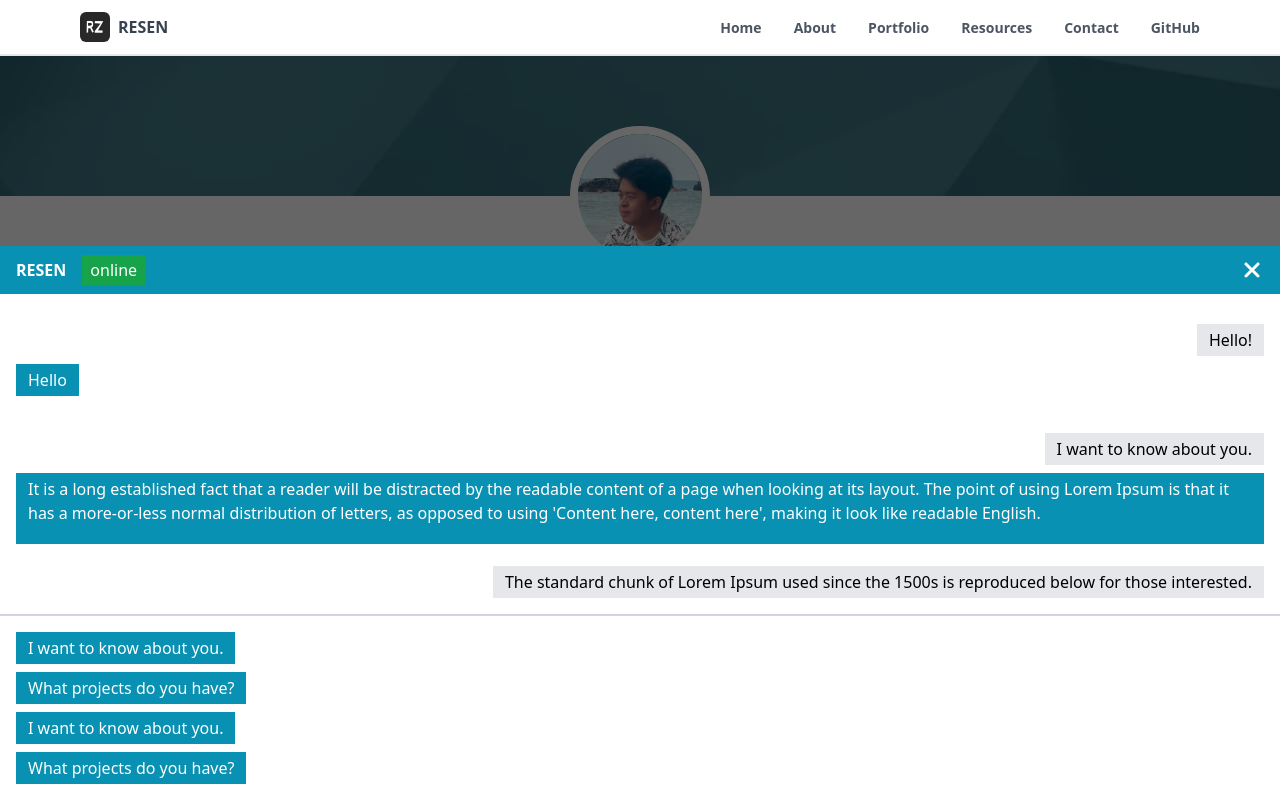
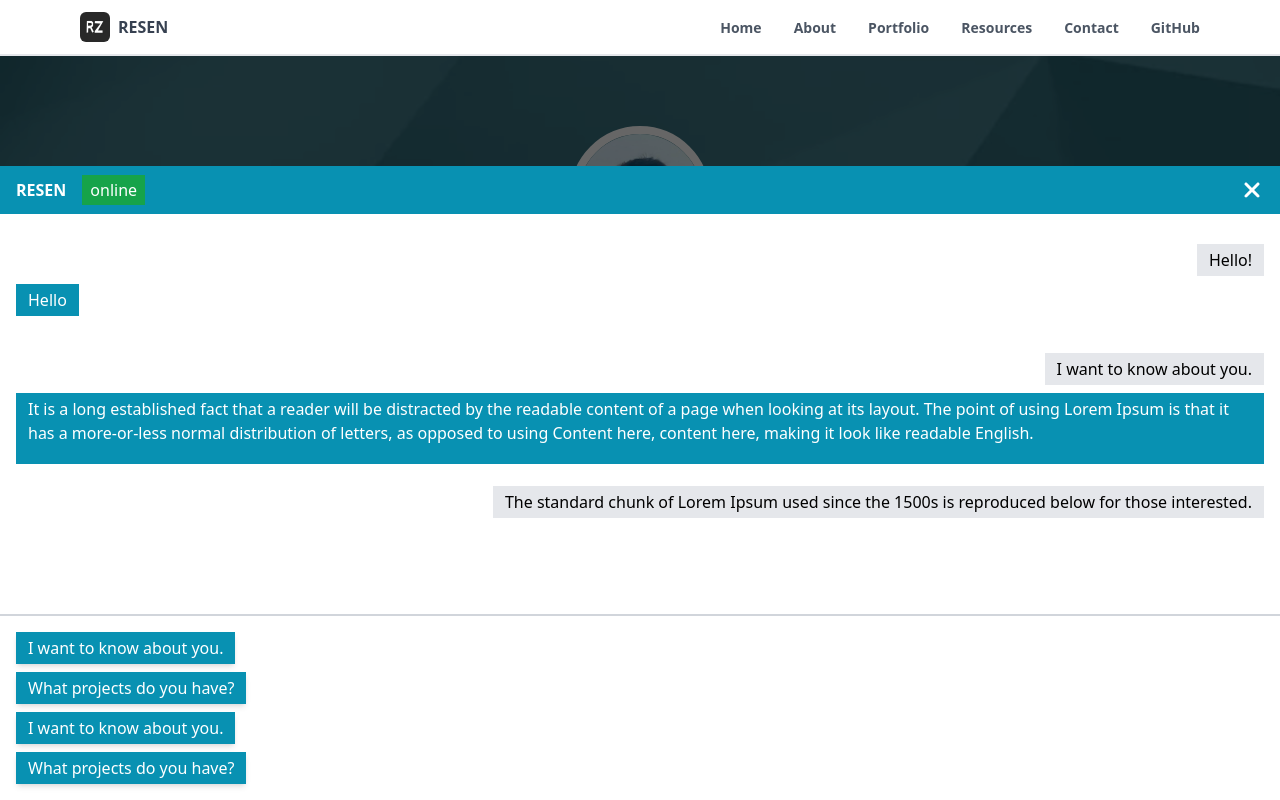
Before and after one commit to resenzhu/nextjs, a Next.js app: page / in a window 1280 px wide. Both pictures are taken after a click on the button "HELLO". Built offline with nearby package versions, Linux system fonts and the light colour scheme; what tailwindcss-animated would draw is missing.

Commit message:
separate chat and choices component

```diff
--- /dev/null
+++ b/src/components/main/home/chatbot/chat.tsx
@@ -0,0 +1,24 @@
+const Chat = (): JSX.Element => (
+  <>
+    <div className='w-fit place-self-end bg-gray-200 px-3 py-1'>Hello!</div>
+    <div className='w-fit place-self-start bg-cyan-600 px-3 py-1 text-white'>
+      Hello
+    </div>
+    <div className='w-fit place-self-end bg-gray-200 px-3 py-1'>
+      I want to know about you.
+    </div>
+    <div className='w-fit bg-cyan-600 px-3 py-1 text-white'>
+      It is a long established fact that a reader will be distracted by the
+      readable content of a page when looking at its layout. The point of using
+      Lorem Ipsum is that it has a more-or-less normal distribution of letters,
+      as opposed to using Content here, content here, making it look like
+      readable English.
+    </div>
+    <div className='w-fit place-self-end bg-gray-200 px-3 py-1'>
+      The standard chunk of Lorem Ipsum used since the 1500s is reproduced below
+      for those interested.
+    </div>
+  </>
+);
+
+export default Chat;
--- /dev/null
+++ b/src/components/main/home/chatbot/choices.tsx
@@ -0,0 +1,18 @@
+const Choices = (): JSX.Element => (
+  <>
+    <div className='w-fit bg-cyan-600 px-3 py-1 shadow-md duration-150 hover:bg-cyan-700'>
+      I want to know about you.
+    </div>
+    <div className='w-fit bg-cyan-600 px-3 py-1 shadow-md duration-150 hover:bg-cyan-700'>
+      What projects do you have?
+    </div>
+    <div className='w-fit bg-cyan-600 px-3 py-1 shadow-md duration-150 hover:bg-cyan-700'>
+      I want to know about you.
+    </div>
+    <div className='w-fit bg-cyan-600 px-3 py-1 shadow-md duration-150 hover:bg-cyan-700'>
+      What projects do you have?
+    </div>
+  </>
+);
+
+export default Choices;
--- a/src/components/main/home/chatbot/index.tsx
+++ b/src/components/main/home/chatbot/index.tsx
@@ -1,7 +1,9 @@
 import {T, TBackdrop, TChatbot} from '@components/main/home/chatbot/transition';
+import Chat from '@components/main/home/chatbot/chat';
+import Choices from '@components/main/home/chatbot/choices';
 import Close from '@components/main/home/chatbot/close';
+import Online from '@components/main/home/chatbot/online';
 import {faClose} from '@fortawesome/free-solid-svg-icons';
-import Online from '@components/main/home/chatbot/online';
 
 type ChatbotProps = {
   name: string;
@@ -27,44 +29,14 @@ const Chatbot = ({name}: ChatbotProps): JSX.Element => (
               <Close icon={faClose} />
             </div>
           </div>
-          <div className='h-80'>
+          <div className='h-[50vh]'>
             <div className='mx-4 grid h-80 space-y-2 overflow-y-auto py-4'>
-              <div className='w-fit place-self-end bg-gray-200 px-3 py-1'>
-                Hello!
-              </div>
-              <div className='w-fit place-self-start bg-cyan-600 px-3 py-1 text-white'>
-                Hello
-              </div>
-              <div className='w-fit place-self-end bg-gray-200 px-3 py-1'>
-                I want to know about you.
-              </div>
-              <div className='w-fit bg-cyan-600 px-3 py-1 text-white'>
-                It is a long established fact that a reader will be distracted
-                by the readable content of a page when looking at its layout.
-                The point of using Lorem Ipsum is that it has a more-or-less
-                normal distribution of letters, as opposed to using 'Content
-                here, content here', making it look like readable English.
-              </div>
-              <div className='w-fit place-self-end bg-gray-200 px-3 py-1'>
-                The standard chunk of Lorem Ipsum used since the 1500s is
-                reproduced below for those interested.
-              </div>
+              <Chat />
             </div>
           </div>
           <div className='border-t-2 border-gray-300'>
             <div className='mx-4 space-y-2 py-4 text-white'>
-              <div className='w-fit bg-cyan-600 px-3 py-1 duration-150 hover:bg-cyan-700'>
-                I want to know about you.
-              </div>
-              <div className='w-fit bg-cyan-600 px-3 py-1 duration-150 hover:bg-cyan-700'>
-                What projects do you have?
-              </div>
-              <div className='w-fit bg-cyan-600 px-3 py-1 duration-150 hover:bg-cyan-700'>
-                I want to know about you.
-              </div>
-              <div className='w-fit bg-cyan-600 px-3 py-1 duration-150 hover:bg-cyan-700'>
-                What projects do you have?
-              </div>
+              <Choices />
             </div>
           </div>
         </div>
```
